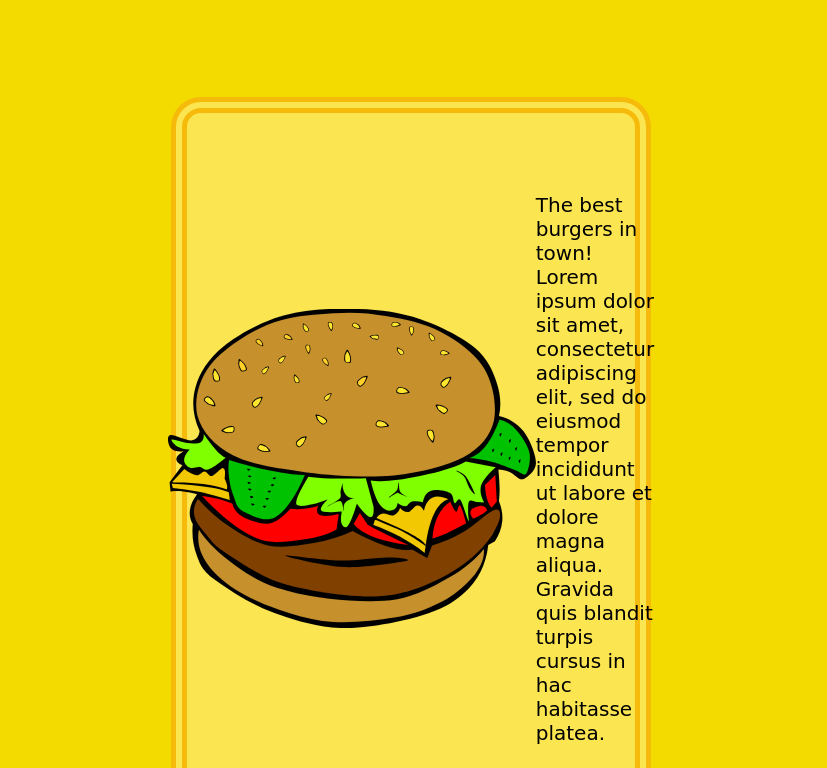
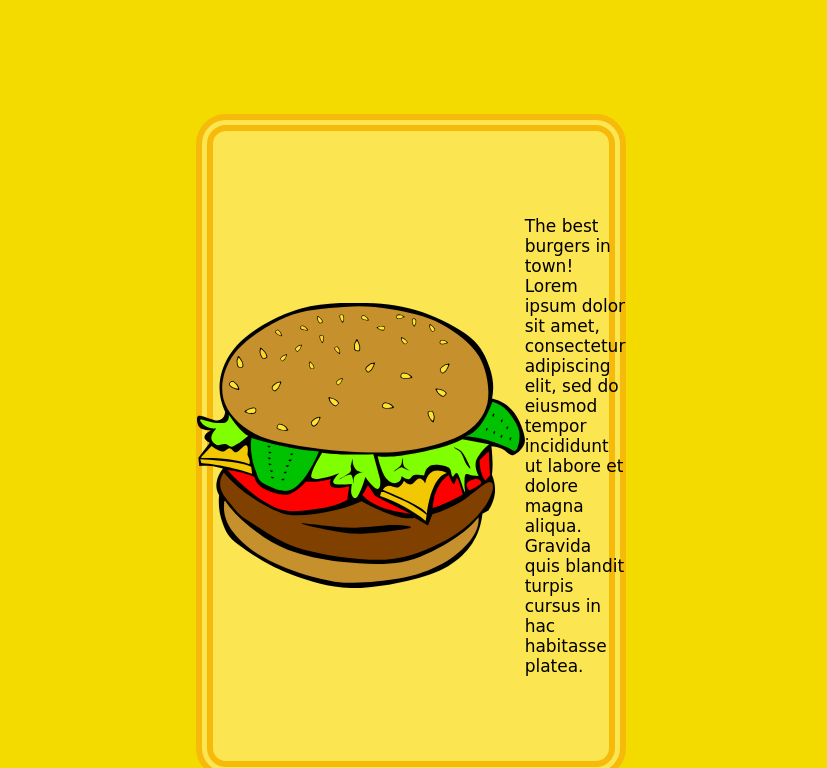
Before and after one commit to brennanjk/restaurant-page, a plain HTML site: page index.html in a window 1280 px wide. Shown: the part 171-939 px from the top of the page, without its empty margins (229-1056 px from the left). Drawn offline with Linux system fonts and the light colour scheme; a web font is replaced by a local one.

Commit message:
Add root css color variables. Set default font size and family to html tag

```diff
--- a/style.css
+++ b/style.css
@@ -1,3 +1,10 @@
+:root {
+    --main-bg-color: #f3db00;
+    --bg-color2: #FBE551;
+    --bg-color3: #F9D342;
+    --border-color: #F6BB0A;
+}
+
 /* css reset */
 *,
 *::before,
@@ -7,16 +14,19 @@
     margin: 0;
 }
 
+html {
+    font-family: 'Patua One', cursive;
+    font-size: 17px;
+}
+
 body {
-    background-color: #f3db00;
+    background-color: var(--main-bg-color);
 }
 
 #content {
     display: flex;
     flex-direction: column;
     height: 100vh;
-    font-family: 'Patua One', cursive;
-    font-size: 20px;
 }
 
 .header {
@@ -45,10 +55,10 @@ body {
     justify-content: center;
     align-items: center;
     gap: 0rem;
-    background-color: #FBE551;
+    background-color: var(--bg-color2);
     margin: 6rem 25rem 0;
     padding: 5rem 2rem;
-    border: double #F6BB0A 1rem;
+    border: double var(--border-color) 1rem;
     border-radius: 30px;
 }
 
@@ -69,8 +79,8 @@ body {
     align-items: center;
     gap: 1.5rem;
     padding: 1rem;
-    background-color: #F9D342;
-    border: solid #F6BB0A 1px;
+    background-color: var(--bg-color3);
+    border: solid var(--border-color) 1px;
     border-radius: 30px;
 }
 
```
